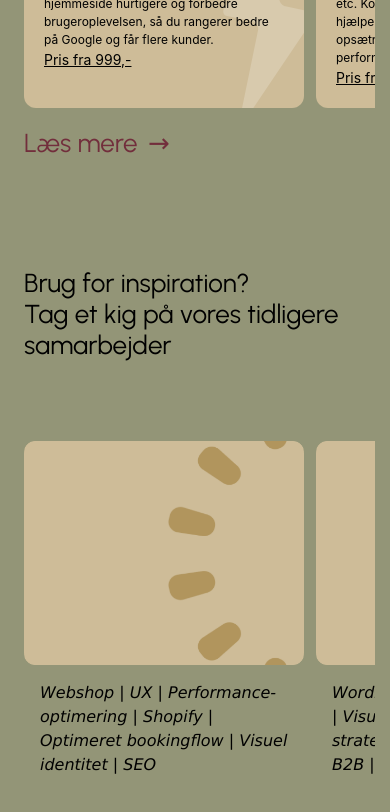
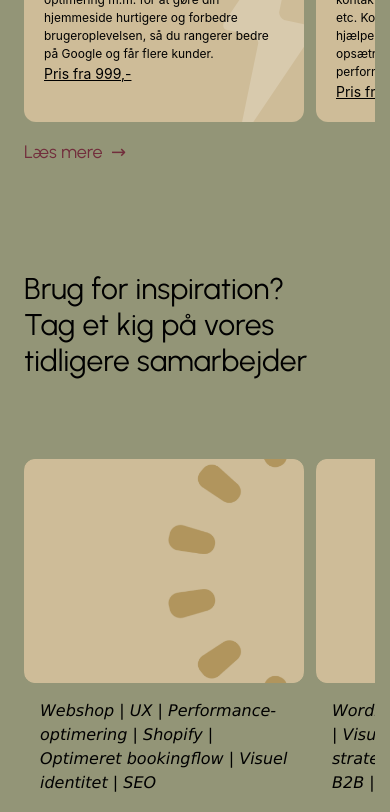
Before and after one commit to SaltyStarfish/resurge-projekt, a React (Vite) app in the folder resurge-react-project/: page / in a window 390 px wide. Shown: the part 1140-1952 px from the top of the page. Built offline with nearby package versions, Linux system fonts and the light colour scheme.

Commit message:
lidt større h2 og h3 på mobil

```diff
--- a/resurge-react-project/src/App.css
+++ b/resurge-react-project/src/App.css
@@ -31,12 +31,12 @@
 }
 
 .font-h2{
-  font-family: 'Urbanist', Verdana, Tahoma, system-ui, sans-serif; font-size: 26px; line-height: 120%;
+  font-family: 'Urbanist', Verdana, Tahoma, system-ui, sans-serif; font-size: 30px; line-height: 120%;
   @media screen and (min-width: 768px){font-size: 60px; line-height: 120%;}
 }
 
 .font-h3{
-  font-family: 'Urbanist', Verdana, Tahoma, system-ui, sans-serif; font-size: 20px; line-height: 130%;
+  font-family: 'Urbanist', Verdana, Tahoma, system-ui, sans-serif; font-size: 24px; line-height: 130%;
   @media screen and (min-width: 768px){font-size: 40px; line-height: 130%;}
 }
 
--- a/resurge-react-project/src/components/CtaLink.jsx
+++ b/resurge-react-project/src/components/CtaLink.jsx
@@ -4,7 +4,7 @@ export default function CtaLink({ to, children }) {
   return (
     <RouterLink
       to={to}
-      className="inline-block mt-4 urbanist font-medium text-[26px] text-[#722E3C] transition-colors duration-300 hover:text-[#FFFFFF]"
+      className="inline-block mt-4 urbanist font-medium text-lg md:text-[26px] text-[#722E3C] transition-colors duration-300 hover:text-[#FFFFFF]"
     >
       {children} <span className="ml-1">→</span>
     </RouterLink>
```
